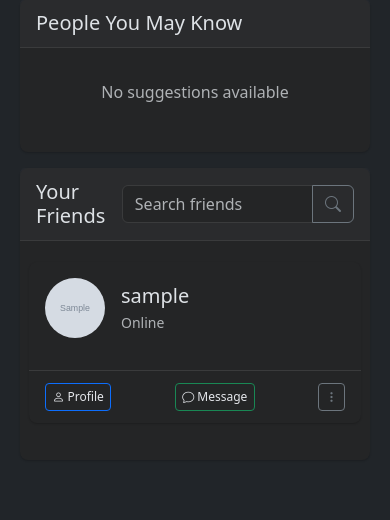
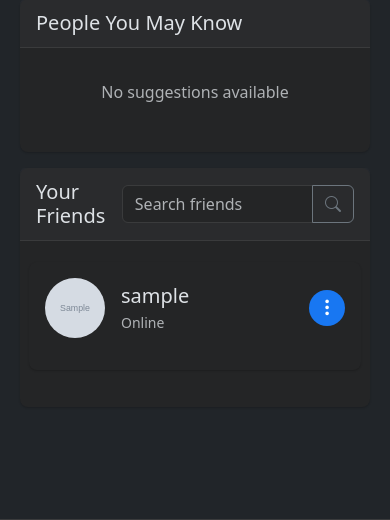
Before and after one commit to sanjida-777/Social-Media-v2, a Flask app: page /auth/friends in a window 390 px wide. Shown: the part 226-746 px from the top of the page. Run offline with Flask 3, Linux system fonts and the light colour scheme; the visitor is signed in with stand-in values (Sample User, id 1); tables that the repository leaves empty hold one stand-in row (values such as "Sample post"); grey boxes marked "Sample" are stand-in pictures; some libraries are stand-ins or nearby versions.

Commit message:
Improve friends UI with optimized 3-dot menu placement
- Moved 3-dot menu to the right side of user info
- Removed separate action buttons in card footer
- Added more options to dropdown menu (profile, message, notifications, hide posts, unfollow, remove)
- Styled dropdown buttons as circular primary buttons
- Applied consistent styling to both friend cards and suggestions
- Improved space efficiency for mobile displays

```diff
--- a/static/css/style.css
+++ b/static/css/style.css
@@ -378,27 +378,52 @@ body {
   padding: 0.25rem 0.5rem;
 }
 
-.friend-actions .dropdown-menu {
+.dropdown-menu {
   min-width: 200px;
   background-color: var(--surface-bg);
   border: 1px solid var(--divider-color);
 }
 
-.friend-actions .dropdown-item {
+.dropdown-item {
   color: var(--text-color);
   padding: 0.5rem 1rem;
 }
 
-.friend-actions .dropdown-item:hover {
+.dropdown-item:hover {
   background-color: var(--hover-bg);
 }
 
-.friend-actions .dropdown-item.text-danger:hover {
+.dropdown-item.text-danger:hover {
   background-color: rgba(255, 69, 58, 0.2);
 }
 
-.friend-actions .dropdown-divider {
+.dropdown-divider {
   border-top: 1px solid var(--divider-color);
+}
+
+/* Friend menu button */
+.friend-card .dropdown .btn,
+.card-body .dropdown .btn {
+  width: 36px;
+  height: 36px;
+  padding: 0;
+  display: flex;
+  align-items: center;
+  justify-content: center;
+  border-radius: 50%;
+  background-color: var(--primary-color);
+  color: white;
+  border: none;
+}
+
+.friend-card .dropdown .btn:hover,
+.card-body .dropdown .btn:hover {
+  background-color: #166fe5;
+}
+
+.friend-card .dropdown .btn i,
+.card-body .dropdown .btn i {
+  font-size: 1.2rem;
 }
 
 @media (max-width: 576px) {
--- a/templates/friends/friends.html
+++ b/templates/friends/friends.html
@@ -49,7 +49,7 @@
                                 <small class="text-muted">{% if suggestion.mutual_friends > 0 %}<strong>{{ suggestion.mutual_friends }} mutual friend{% if suggestion.mutual_friends > 1 %}s{% endif %}</strong>{% else %}No mutual friends{% endif %}</small>
                             </div>
                             <div class="dropdown">
-                                <button class="btn btn-sm btn-outline-primary" type="button" id="suggestionMenu{{ suggestion.id }}" data-bs-toggle="dropdown" aria-expanded="false">
+                                <button class="btn btn-sm btn-primary" type="button" id="suggestionMenu{{ suggestion.id }}" data-bs-toggle="dropdown" aria-expanded="false">
                                     <i class="bi bi-three-dots-vertical"></i>
                                 </button>
                                 <ul class="dropdown-menu dropdown-menu-end" aria-labelledby="suggestionMenu{{ suggestion.id }}">
@@ -86,33 +86,27 @@
                                     <div class="card-body">
                                         <div class="d-flex align-items-center">
                                             <img src="{{ friend.profile_pic or url_for('static', filename='images/default-avatar.svg') }}" alt="{{ friend.username }}" class="rounded-circle me-3" width="60" height="60">
-                                            <div>
+                                            <div class="flex-grow-1">
                                                 <h5 class="mb-1">{{ friend.username }}</h5>
                                                 <p class="text-muted mb-0 small">{{ 'Online' if friend.is_active else 'Last seen ' + friend.last_online|humanize }}</p>
                                             </div>
-                                        </div>
-                                    </div>
-                                    <div class="card-footer bg-transparent">
-                                        <div class="d-flex justify-content-between friend-actions">
-                                            <a href="{{ url_for('auth.profile', username=friend.username) }}" class="btn btn-sm btn-outline-primary">
-                                                <i class="bi bi-person"></i> Profile
-                                            </a>
-                                            <a href="{{ url_for('auth.messages', username=friend.username) }}" class="btn btn-sm btn-outline-success">
-                                                <i class="bi bi-chat"></i> Message
-                                            </a>
                                             <div class="dropdown">
-                                                <button class="btn btn-sm btn-outline-secondary" type="button" id="friendMenu{{ friend.id }}" data-bs-toggle="dropdown" aria-expanded="false">
+                                                <button class="btn btn-sm btn-outline-primary" type="button" id="friendMenu{{ friend.id }}" data-bs-toggle="dropdown" aria-expanded="false">
                                                     <i class="bi bi-three-dots-vertical"></i>
                                                 </button>
                                                 <ul class="dropdown-menu dropdown-menu-end" aria-labelledby="friendMenu{{ friend.id }}">
                                                     <li><a class="dropdown-item" href="{{ url_for('auth.profile', username=friend.username) }}"><i class="bi bi-person me-2"></i>View Profile</a></li>
                                                     <li><a class="dropdown-item" href="{{ url_for('auth.messages', username=friend.username) }}"><i class="bi bi-chat me-2"></i>Send Message</a></li>
+                                                    <li><a class="dropdown-item" href="#"><i class="bi bi-bell me-2"></i>Notifications</a></li>
+                                                    <li><a class="dropdown-item" href="#"><i class="bi bi-eye-slash me-2"></i>Hide Posts</a></li>
                                                     <li><hr class="dropdown-divider"></li>
+                                                    <li><a class="dropdown-item" href="#"><i class="bi bi-person-x me-2"></i>Unfollow</a></li>
                                                     <li><a class="dropdown-item text-danger" href="#" onclick="unfriend({{ friend.id }}); return false;"><i class="bi bi-person-dash me-2"></i>Remove Friend</a></li>
                                                 </ul>
                                             </div>
                                         </div>
                                     </div>
+
                                 </div>
                             </div>
                             {% endfor %}
```
